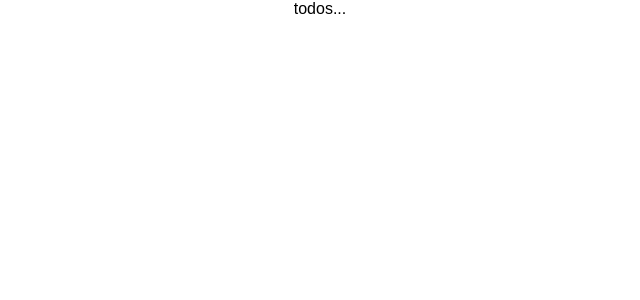
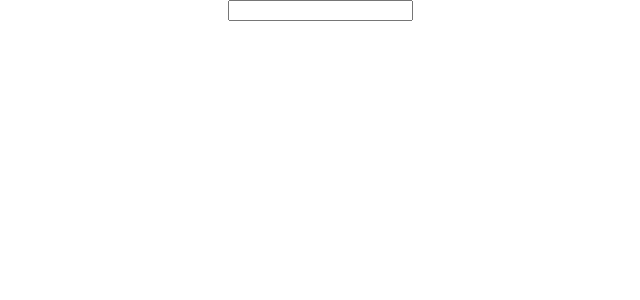
Before and after one commit to richill/app_todoList, a React (Create React App) app: page / in a window 1280 px wide. Shown: the top 300 px of the page, without its empty margins (320-960 px from the left). Built offline with nearby package versions, Linux system fonts and the light colour scheme.

Commit message:
rendered todoForm in todoList file

```diff
--- a/src/App.js
+++ b/src/App.js
@@ -1,5 +1,4 @@
 import React, { Component } from 'react';
-// import logo from './logo.svg';
 import './App.css';
 import TodoList from './components/TodoList';
 
--- /dev/null
+++ b/src/components/TodoForm.js
@@ -0,0 +1,11 @@
+import React from 'react';
+
+export default class TodoForm extends React.Component {
+  state = {
+    text: ""
+  }
+
+  render() {
+    return <input/>;
+  }
+}
--- a/src/components/TodoList.js
+++ b/src/components/TodoList.js
@@ -1,4 +1,5 @@
 import React from 'react';
+import TodoForm from './TodoForm';
 
 /*
 Task: TodoMVC
@@ -13,6 +14,10 @@ Task: TodoMVC
 
 export default class TodoList extends React.Component {
   render() {
-    return <div>todos...</div>
+    return (
+      <div>
+        <TodoForm />
+      </div>
+    );
   }
 }
```
